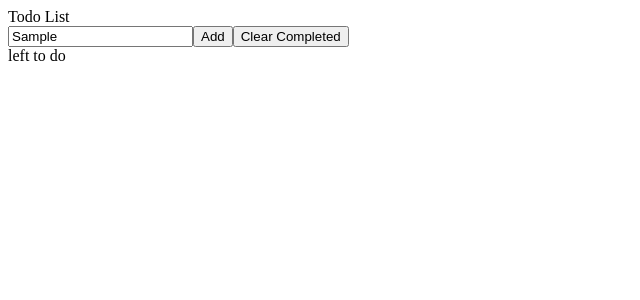
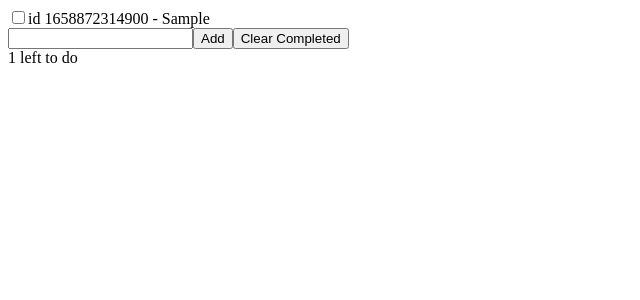
Before and after one commit to willianchu/react_kata, a React (Create React App) app: page / in a window 1280 px wide. Both pictures are taken after typing "Sample" into the empty fields and a click on the button "Add". Shown: the top 300 px of the page, without its empty margins (0-640 px from the left). Built offline with nearby package versions, Linux system fonts and the light colour scheme.

Commit message:
set useRef and add function button

```diff
--- a/src/App.js
+++ b/src/App.js
@@ -1,16 +1,29 @@
-import React, { useState } from "react";
+import React, { useState, useRef } from "react";
 import TodoList from "./TodoList";
 
 function App() {
-  const [todos, setTodos] = useState(['Task 1', 'Task 2', 'Task 3']);
+  const sample = [{ id: 1, text: "Learn React", completed: false },{ id: 2, text: "Learn Vue", completed: true },{ id: 3, text: "Learn Angular", completed: false }];
+
+  const [todos, setTodos] = useState([]);
+  const todoNameRef = useRef();
+
+  function handleAddTodo(e) {
+    const text = todoNameRef.current.value;
+    if (text === "") return
+    setTodos([...todos, { id: Date.now(), text, completed: false }]);
+    // setTodos(prevTodos => {
+    //   return [...prevTodos, { id: Date.now(), text, completed: false }]
+    // });
+    todoNameRef.current.value = null;
+  }
 
   return (
     <>
       <TodoList todos={todos} />
-      <input type="text" />
-      <button>Add</button>
+      <input ref={ todoNameRef } type="text" />
+      <button onClick={ handleAddTodo }>Add</button>
       <button>Clear Completed</button>
-      <div> left to do</div>
+      <div>{todos.length} left to do</div>
     </>
   );
 }
--- /dev/null
+++ b/src/Todo.js
@@ -0,0 +1,12 @@
+import React from 'react'
+
+export default function Todo({ todo }) {
+  return (
+    <div>
+      <label>
+        <input type="checkbox" checked={todo.completed} />
+        id {todo.id} - { todo.text }
+      </label>
+    </div>
+  )
+}
--- a/src/TodoList.js
+++ b/src/TodoList.js
@@ -1,9 +1,8 @@
 import React from 'react'
+import Todo from './Todo'
 
-export default function TodoList() {
+export default function TodoList({ todos }) {
   return (
-    <div>
-      Todo List
-    </div>
+    todos.map(todo => <Todo key={todo.id} todo={todo} />)
   )
 }
```
